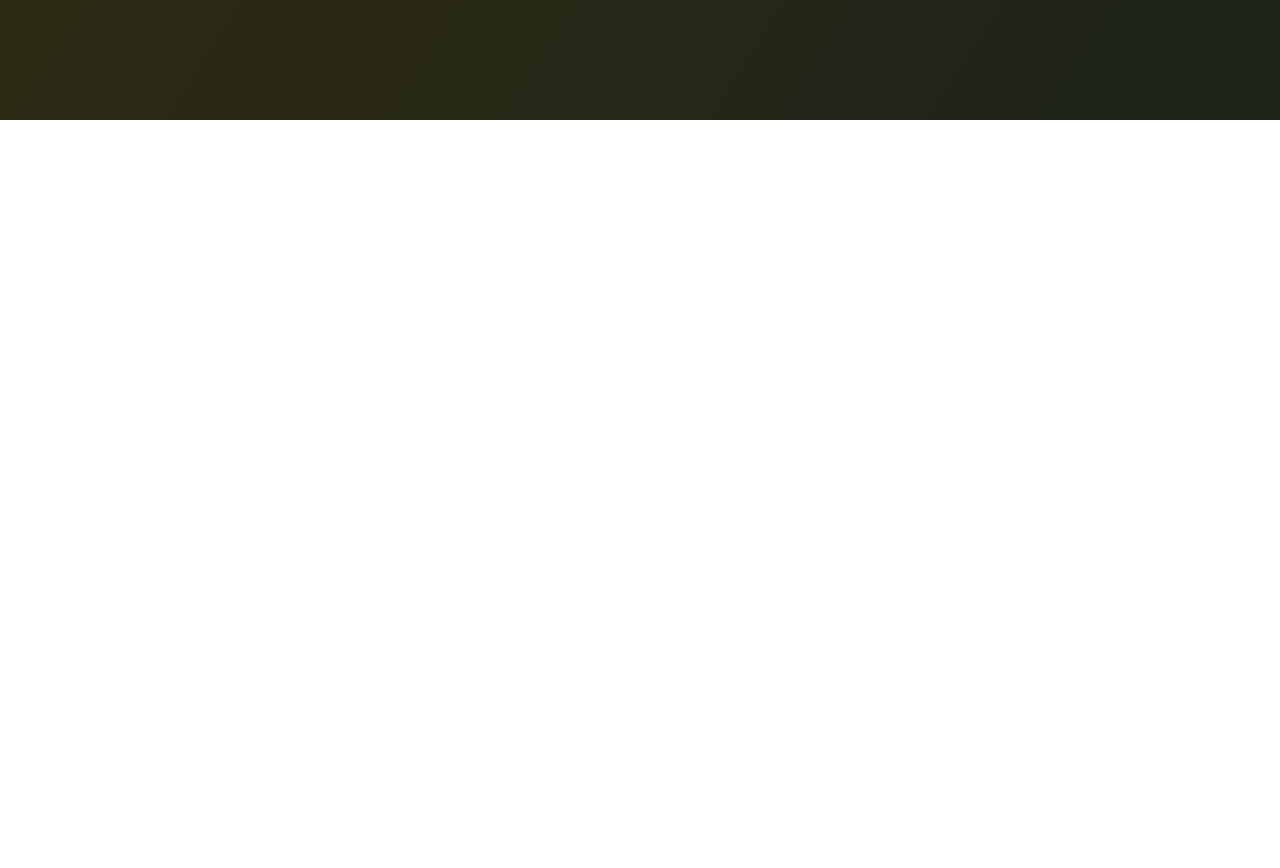
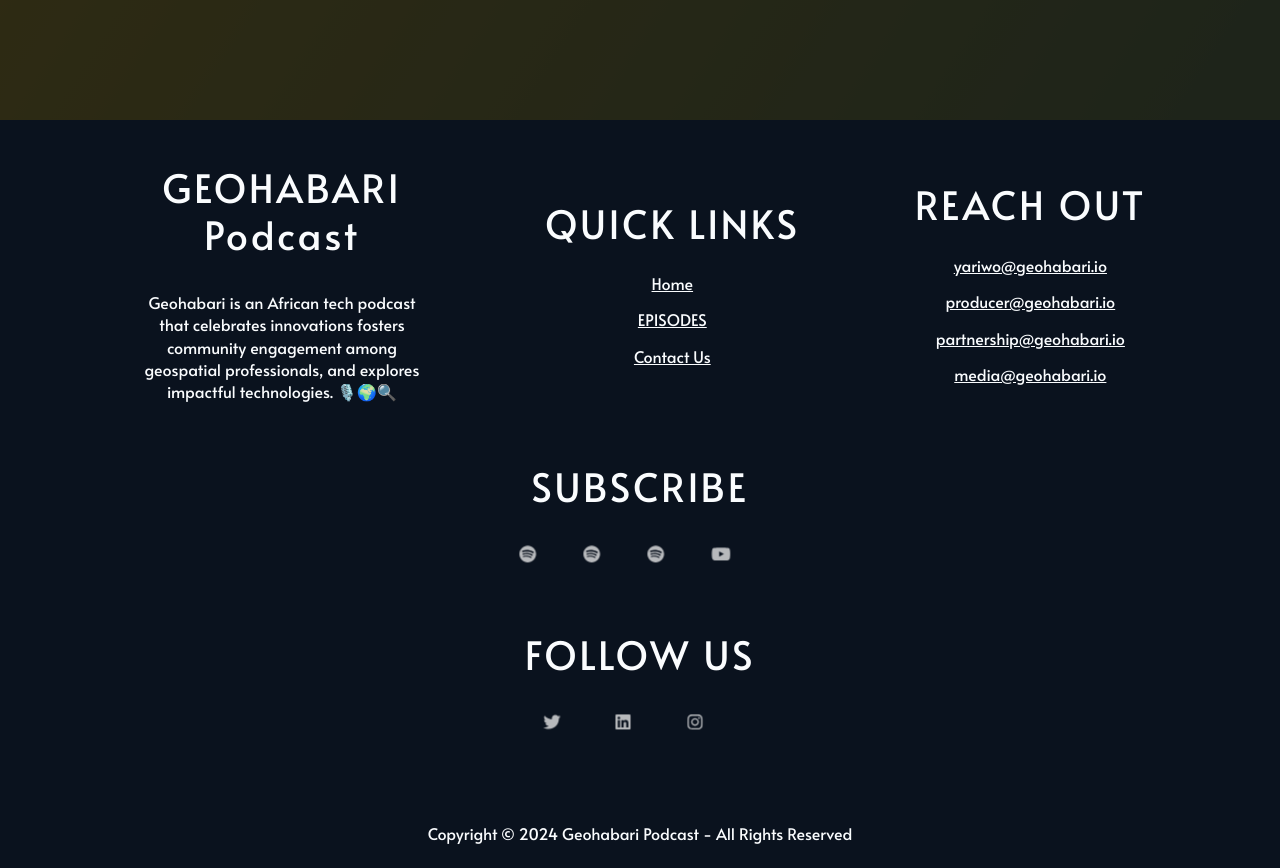
Before and after one commit to roywaswa/geohabari-pod, a Next.js app: page / in a window 1280 px wide. Shown: the part 680-1548 px from the top of the page. Before the commit the page ends 800 px from the top, so only its background shows below. Built offline with nearby package versions, Linux system fonts and the light colour scheme; no server answers.

Commit message:
style: Styling the footer to conform to design

```diff
--- a/src/app/globals.scss
+++ b/src/app/globals.scss
@@ -128,11 +128,21 @@ small {
   letter-spacing: 0.57px;
 }
 
-body.dark {
+body{
   height: 100vh;
-  overflow: hidden;
-  color: $light;
-  background: linear-gradient(to bottom, $backgrounds-screen-background-dark, $backgrounds-screen-background-dark), linear-gradient(123deg, #fd5 0%, #98b680 94%);
+  overflow-y: scroll;
+  overflow-x: hidden;
+  &>main{
+    min-height: 100vh;
+  }
+  &.dark {
+    color: $light;
+    background: linear-gradient(to bottom, $backgrounds-screen-background-dark, $backgrounds-screen-background-dark), linear-gradient(123deg, #fd5 0%, #98b680 94%);
+  }
+
+  &.light {
+
+  }
 }
 
 // Tablet (768px - 1024px)
--- a/src/app/layout.js
+++ b/src/app/layout.js
@@ -3,6 +3,7 @@ import { Analytics } from "@vercel/analytics/react"
 import { SpeedInsights } from "@vercel/speed-insights/next"
 import "./globals.scss";
 import Head from "next/head";
+import Footer from "@/components/Footer/Footer";
 
 const alata = Alata({
   weight: '400',
@@ -24,6 +25,7 @@ export default function RootLayout({ children }) {
       <Analytics/>
       <SpeedInsights/>
           {children}
+        <Footer/>
       </body>
     </html>
   );
--- a/src/app/page.js
+++ b/src/app/page.js
@@ -9,7 +9,7 @@ export const metadata = {
 export default function Home() {
   return (
     <main className={styles.page}>
-      <ComingSoon/>
+      {/* <ComingSoon/> */}
     </main>
   );
 }
--- a/src/components/Footer/Footer.js
+++ b/src/components/Footer/Footer.js
@@ -1,6 +1,11 @@
 import React from 'react';
 import PropTypes from 'prop-types';
 import styles from './Footer.module.scss';
+import { FontAwesomeIcon } from '@fortawesome/react-fontawesome'
+import { faInstagram, faLinkedin, faTwitter,
+  faSpotify, faPodcast, faYoutube
+} from "@fortawesome/free-brands-svg-icons";
+
 import Link from 'next/link';
 
 const Footer = () => (
@@ -15,47 +20,61 @@ const Footer = () => (
         </span>
       </div>
       <div className={styles.quick_links}>
-        <span className={styles.links_title}>
+        <h3 className={styles.links_title}>
           QUICK LINKS
-        </span>
-        <div className={styles.quick_links}>
-          <Link href={"#"} className={styles.quick_links_item}>
+        </h3>
+        <ul className={styles.quick_links_list}>
+          <li><Link href={"#"} className={styles.quick_links_item}>
             Home
-          </Link>
-          <Link href={"#"} className={styles.quick_links_item}>
+          </Link></li>
+          <li><Link href={"#"} className={styles.quick_links_item}>
             EPISODES
-          </Link>
-          <Link href={"#"} className={styles.quick_links_item}>
+          </Link></li>
+          <li><Link href={"#"} className={styles.quick_links_item}>
             Contact Us
-          </Link>
-        </div>
+          </Link></li>
+        </ul>
       </div>
       <div className={styles.email_contacts}>
         <h3 className={styles.reach_out}>REACH OUT</h3>
-        <div className={styles.contact_emails}>
-          <Link href={"#"} className={styles.contact_emails_item}>yariwo@geohabari.io</Link>
-          <Link href={"#"} className={styles.contact_emails_item}>producer@geohabari.io</Link>
-          <Link href={"#"} className={styles.contact_emails_item}>partnership@geohabari.io</Link>
-          <Link href={"#"} className={styles.contact_emails_item}>media@geohabari.io</Link>
-        </div>
+        <ul className={styles.contact_emails}>
+          <li><Link href={"#"} className={styles.contact_emails_item}>yariwo@geohabari.io</Link></li>
+          <li><Link href={"#"} className={styles.contact_emails_item}>producer@geohabari.io</Link></li>
+          <li><Link href={"#"} className={styles.contact_emails_item}>partnership@geohabari.io</Link></li>
+          <li><Link href={"#"} className={styles.contact_emails_item}>media@geohabari.io</Link></li>
+        </ul>
       </div>
       <div className={styles.engagement}>
         <div className={styles.subscriptions}>
           <h3 className={styles.subscriptions_title}>SUBSCRIBE</h3>
-          <div className={styles.host_sites}>
-            <div className={styles.host_sites_item}>Apple Podcast</div>
-            <div className={styles.host_sites_item}>Google Podcast</div>
-            <div className={styles.host_sites_item}>Spotify</div>
-            <div className={styles.host_sites_item}>YouTube</div>
-          </div>
+          <ul className={styles.host_sites}>
+            <li className={styles.host_sites_item}>
+              <FontAwesomeIcon icon={faSpotify} beatFade style={{color: "#F0F0F0",}} />
+            </li>
+            <li className={styles.host_sites_item}>
+              <FontAwesomeIcon icon={faSpotify} beatFade style={{color: "#F0F0F0",}} />
+            </li>
+            <li className={styles.host_sites_item}>
+            <FontAwesomeIcon icon={faSpotify} beatFade style={{color: "#F0F0F0",}} />
+            </li>
+            <li className={styles.host_sites_item}>
+              <FontAwesomeIcon icon={faYoutube} beatFade style={{color: "#F0F0F0",}} />
+            </li>
+          </ul>
         </div>
         <div className={styles.socials}>
-          <h3 className={styles.socials_title}>SUBSCRIBE</h3>
-          <div className={styles.social_sites}>
-            <div className={styles.social_sites_item}>Twitter</div>
-            <div className={styles.social_sites_item}>LinkedIn</div>
-            <div className={styles.social_sites_item}>Instagram</div>
-          </div>
+          <h3 className={styles.socials_title}>FOLLOW US</h3>
+          <ul className={styles.social_sites}>
+            <li className={styles.social_sites_item}>
+              <FontAwesomeIcon icon={faTwitter} beatFade style={{color: "#F0F0F0",}} />
+            </li>
+            <li className={styles.social_sites_item}>
+              <FontAwesomeIcon icon={faLinkedin} beatFade style={{color: "#F0F0F0",}} />
+            </li>
+            <li className={styles.social_sites_item}>
+              <FontAwesomeIcon icon={faInstagram} beatFade style={{color: "#F0F0F0",}} />
+            </li>
+          </ul>
         </div>
       </div>
     </div>
--- a/src/components/Footer/Footer.module.scss
+++ b/src/components/Footer/Footer.module.scss
@@ -1 +1,113 @@
-.Footer {}
+@import '/src/styles/variables.scss';
+
+div.Footer {
+  @include flex_column(px_to_rem(24));
+  align-items: center;
+  padding: px_to_rem(24) px_to_rem(48);
+  width: 100vw;
+  background: $rich-black;
+
+  &>div.main_footer {
+    @include flex_row(1rem);
+    justify-content: space-evenly;
+
+    &>div.description{
+      @include flex_column(px_to_rem(33));
+      align-items: center;
+      max-width: px_to_rem(340);
+      padding: px_to_rem(20) px_to_rem(22);
+
+      .podcast_title {
+        text-align: center;
+      }
+      .podcast_description {
+        text-align: center;
+      }
+    }
+
+    &>div.quick_links{
+      @include flex_column(px_to_rem(25));
+      padding: px_to_rem(24) px_to_rem(13);
+      justify-content: center;
+
+      ul.quick_links_list {
+        @include flex_column(px_to_rem(14));
+        align-items: center;
+        list-style: none;
+      }
+
+      .links_title {
+
+      }
+      ul.quick_links_list {
+
+      }
+    }
+
+    &>div.email_contacts{
+      @include flex_column(px_to_rem(26));
+      padding: px_to_rem(24) px_to_rem(22);
+
+      .reach_out {}
+
+      ul.contact_emails {
+        @include flex_column(px_to_rem(14));
+        align-items: center;
+        list-style: none;
+      }
+    }
+    &>div.engagement{
+      @include flex_column(px_to_rem(25));
+      padding: px_to_rem(24) px_to_rem(12);
+      min-width: px_to_rem(280);
+
+      &>div.subscriptions {
+        @include flex_column;
+        align-items: center;
+
+        &>div.subscriptions_title{}
+
+        &>ul.host_sites{
+          @include flex_row(0.5rem);
+          justify-content: space-evenly;
+          margin: 1rem 0;
+          list-style: none;
+
+          &>li.host_sites_item{
+            width: 48px;
+            height: 48px;
+          }
+        }
+      }
+
+      &>div.socials {
+        @include flex_column;
+        align-items: center;
+
+        &>div.socials_title{}
+
+        &>ul.social_sites{
+          @include flex_row(0.5rem);
+          justify-content: space-evenly;
+          margin: 1rem;
+          list-style: none;
+
+          &>li.social_sites_item{
+            width: 48px;
+            height: 48px;
+          }
+        }
+      }
+
+
+    }
+  }
+
+  &>div.copyright{
+    @include flex_column;
+    align-items: center;
+    &>span {
+      text-align: center;
+    }
+  }
+}
--- a/src/styles/variables.scss
+++ b/src/styles/variables.scss
@@ -13,3 +13,23 @@ $white: #fff;
 $tea-green: #d0e6a5;
 $backgrounds-screen-background-light: rgba(255, 255, 255, 0.73);
 $text-subtle: #8c8ca1;
+
+@function px_to_rem($px-value) {
+  @return ($px-value / 16) + rem;
+}
+
+@mixin flex_column($gap: 1rem) {
+  display: inline-flex;
+  flex-direction: column;
+  justify-content: flex-start;
+  gap: $gap;
+}
+
+@mixin flex_row($gap: 1rem) {
+  display: flex;
+  align-items: center;
+  align-content: center;
+  align-self: stretch;
+  flex-wrap: wrap;
+  gap: $gap;
+}
```
